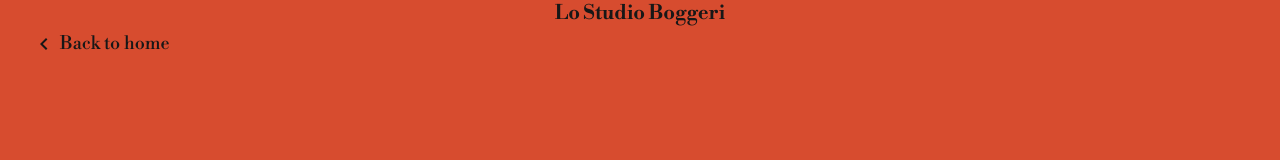
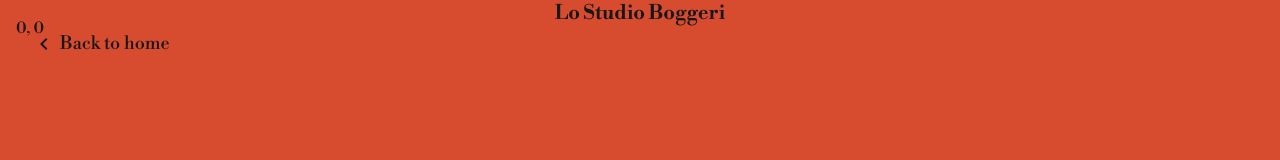
Before and after one commit to nathan-j-lew/electa, a Next.js app: page /boggeri in a window 1280 px wide. Shown: the top 160 px of the page. Built offline with nearby package versions, Linux system fonts and the light colour scheme.

Commit message:
feat: detect mouse position

```diff
--- a/src/components/scroll/scroll.tsx
+++ b/src/components/scroll/scroll.tsx
@@ -4,6 +4,8 @@
   useMotionTemplate,
   useTransform,
 } from "motion/react";
+import { Fragment, useContext } from "react";
+import { MousePositionContext } from "@/context/useMousePosition/useMousePosition";
 
 export const ScrollIndicator = ({
   scrollYProgress,
@@ -11,7 +13,12 @@
   scrollYProgress: MotionValue;
 }) => {
   const pathLength = useTransform(scrollYProgress, [0, 1], [0, 1.01]);
+  const mousePosition = useContext(MousePositionContext);
   return (
+    <Fragment>
+      <div className="fixed top-0 left-0 p-4">
+        <div>{`${mousePosition.x}, ${mousePosition.y}`}</div>
+      </div>
       <div className="fixed bottom-0 inset-x-0 flex justify-center mb-4">
         <motion.svg
           className="size-12"
@@ -31,5 +38,6 @@
           />
         </motion.svg>
       </div>
+    </Fragment>
   );
 };
--- /dev/null
+++ b/src/context/useMousePosition/useMousePosition.tsx
@@ -0,0 +1,13 @@
+import { createContext, ReactNode, useContext, useState } from "react";
+
+interface MousePosition {
+  x: number;
+  y: number;
+}
+
+export const MousePositionContext = createContext<MousePosition>({
+  x: 0,
+  y: 0,
+});
+
+// export const useMousePosition =
--- a/src/pages/_app.tsx
+++ b/src/pages/_app.tsx
@@ -1,6 +1,24 @@
 import "@/styles/globals.css";
 import type { AppProps } from "next/app";
+import { MousePositionContext } from "@/context/useMousePosition/useMousePosition";
+import { useState, useEffect } from "react";
 
 export default function App({ Component, pageProps }: AppProps) {
-  return <Component {...pageProps} />;
+  const [mousePosition, setMousePosition] = useState({ x: 0, y: 0 });
+
+  useEffect(() => {
+    const updateMousePosition = (e: MouseEvent) => {
+      setMousePosition({ x: e.clientX, y: e.clientY });
+    };
+    window.addEventListener("mousemove", updateMousePosition);
+    return () => {
+      window.removeEventListener("mousemove", updateMousePosition);
+    };
+  }, []);
+
+  return (
+    <MousePositionContext value={mousePosition}>
+      <Component {...pageProps} />
+    </MousePositionContext>
+  );
 }
```
Lines whose indentation alone changed are shown as unchanged.
